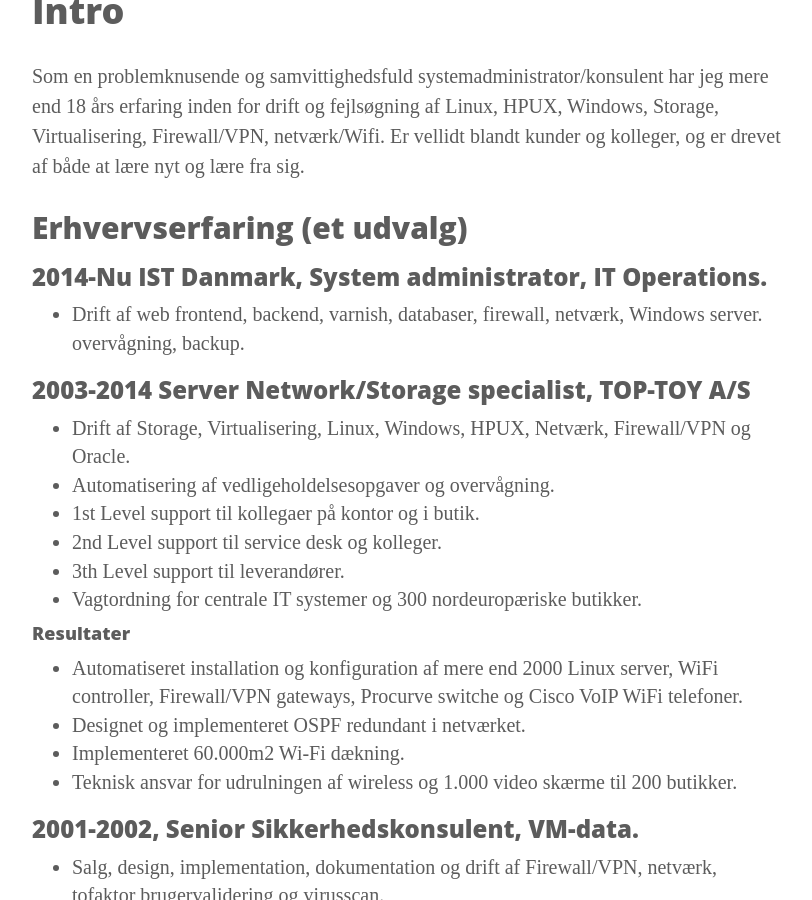
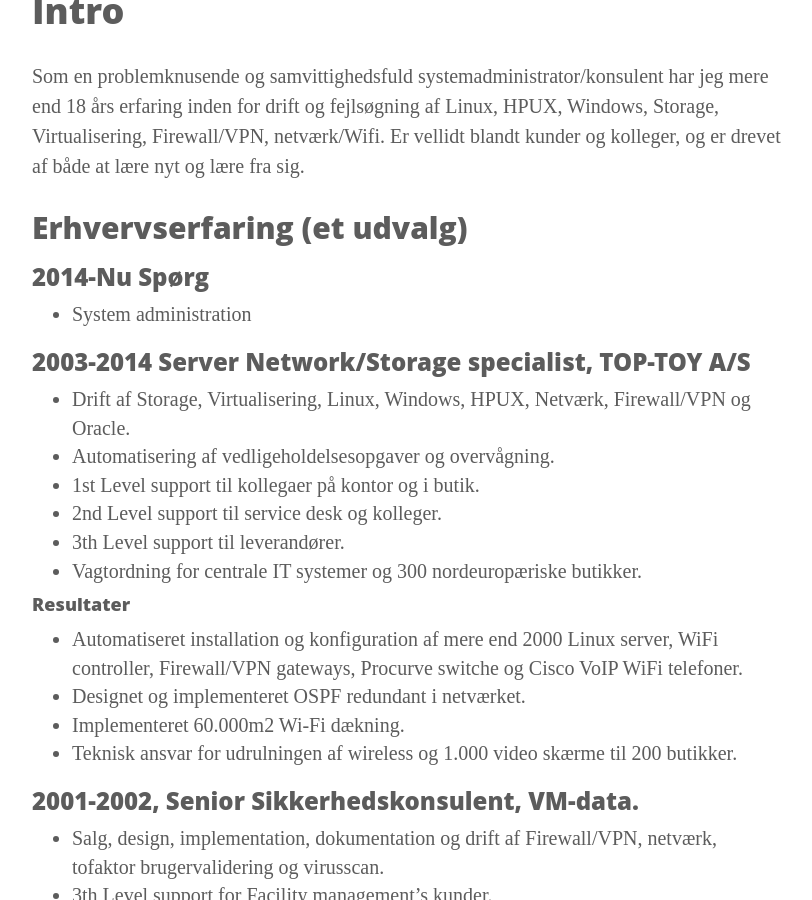
Before and after one commit to clysel/christian.lysel.net, a Jekyll site: the page built from cv.markdown, in a window 1280 px wide and 900 px high, scrolled down 535 px. Shown: the whole window, without its empty margins (233-1045 px from the left). Built offline with Jekyll 4.4.1, drawn with Linux system fonts in a browser that asks for light colours.

Commit message:
Update cv.markdown

```diff
--- a/cv.markdown
+++ b/cv.markdown
@@ -9,8 +9,8 @@
 
 ## Erhvervserfaring (et udvalg)
 
-### 2014-Nu IST Danmark, System administrator, IT Operations.
-  * Drift af web frontend, backend, varnish, databaser, firewall, netværk, Windows server. overvågning, backup.
+### 2014-Nu Spørg
+  * System administration
 
 ### 2003-2014 Server Network/Storage specialist, TOP-TOY A/S
   * Drift af Storage, Virtualisering, Linux, Windows, HPUX, Netværk, Firewall/VPN og Oracle.
```
